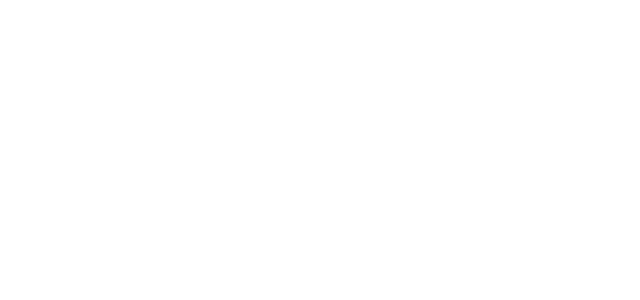
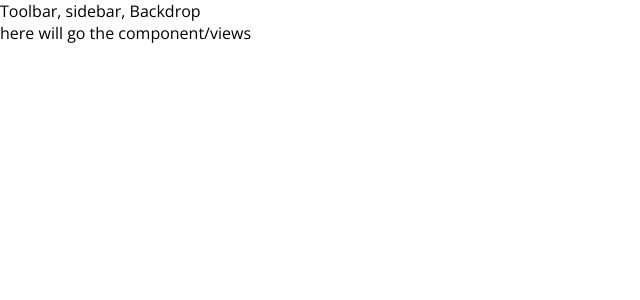
Before and after one commit to krandres27/react-learn, a React app: page / in a window 1280 px wide. Shown: the top 300 px of the page, without its empty margins (0-640 px from the left). Built offline with nearby package versions, Linux system fonts and the light colour scheme.

Commit message:
Layout component

```diff
--- a/src/App.js
+++ b/src/App.js
@@ -1,10 +1,16 @@
 import React, { Component } from 'react';
+
+
+// components
+import Layout from './components/Layout/Layout';
 
 class App extends Component {
   render() {
     return (
       <div>
-
+        <Layout>
+          here will go the component/views
+        </Layout>
       </div>
     );
   }
--- /dev/null
+++ b/src/components/Layout/Layout.js
@@ -0,0 +1,12 @@
+import React from 'react';
+
+const Layout = (props) => (
+    <>
+        <div>Toolbar, sidebar, Backdrop</div>
+        <main>
+            {props.children}
+        </main>
+    </>
+);
+
+export default Layout;
--- a/src/index.css
+++ b/src/index.css
@@ -1,7 +1,7 @@
 body {
   margin: 0;
   padding: 0;
-  font-family: -apple-system, BlinkMacSystemFont, "Segoe UI", "Roboto", "Oxygen",
+  font-family: "Open sans", -apple-system, BlinkMacSystemFont, "Segoe UI", "Roboto", "Oxygen",
     "Ubuntu", "Cantarell", "Fira Sans", "Droid Sans", "Helvetica Neue",
     sans-serif;
   -webkit-font-smoothing: antialiased;
```
